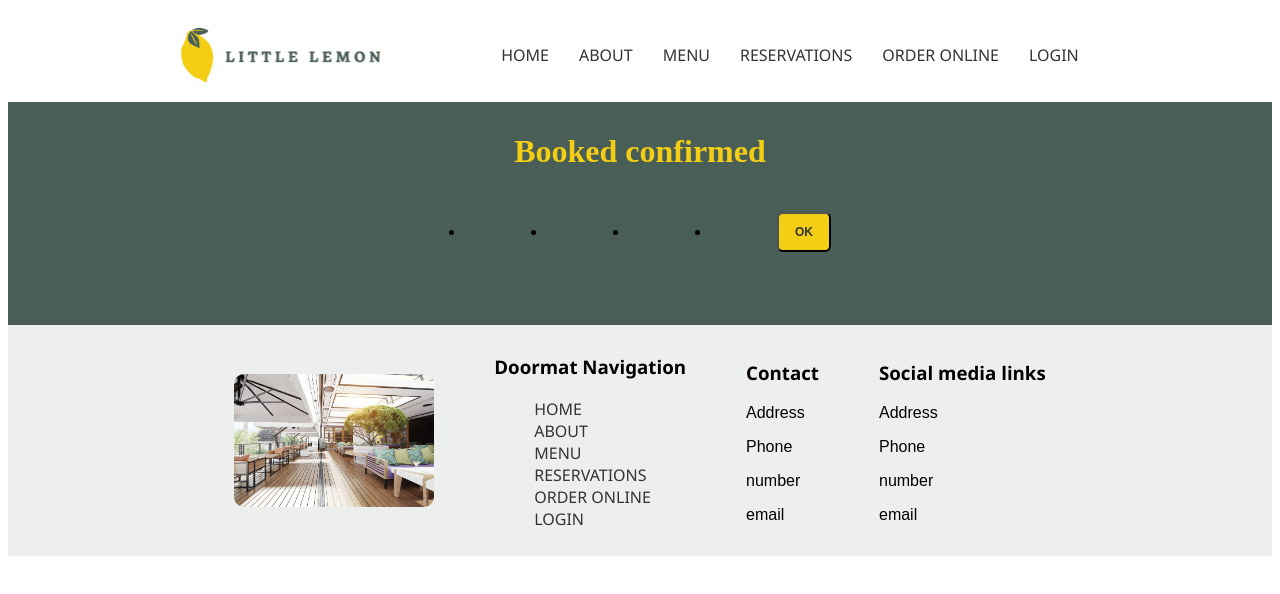
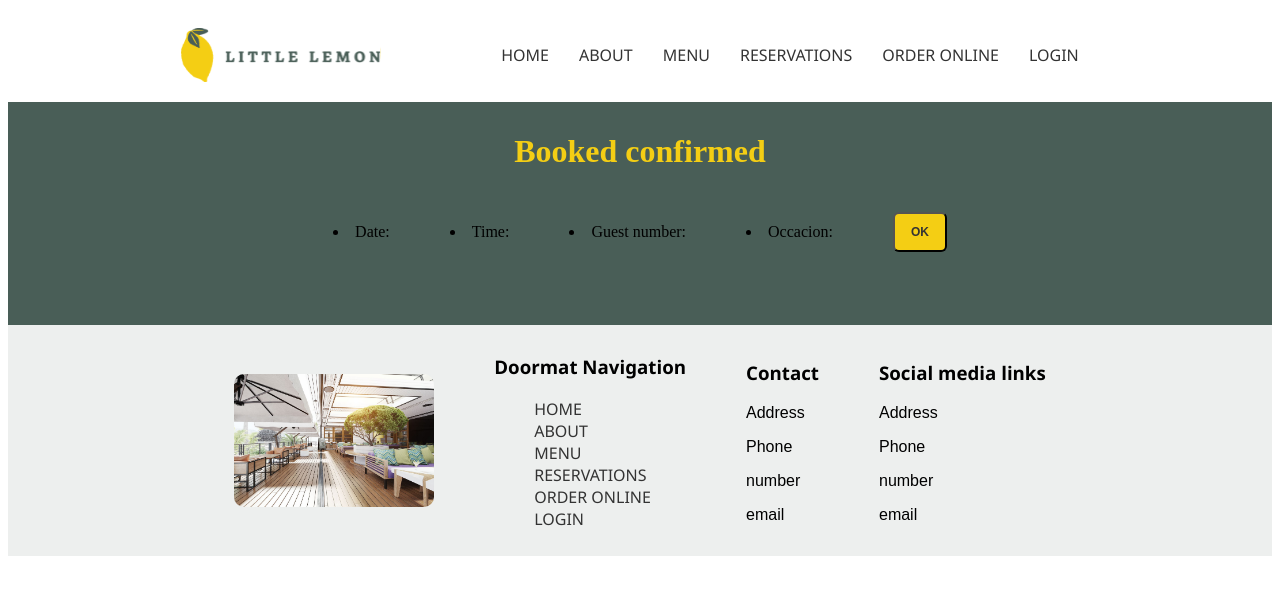
Before and after one commit to alan911001/Little-lemon, a React (Create React App) app: page /confirmed in a window 1280 px wide. Shown: the top 594 px of the page. Built offline with nearby package versions, Linux system fonts and the light colour scheme.

Commit message:
ultima revision

```diff
--- a/src/App.css
+++ b/src/App.css
@@ -27,6 +27,19 @@
 }
 .booking-form {
   padding-bottom: 5%;
+}
+.forminvalid {
+  display: inline-block;
+  cursor: default;
+  padding: 10px 16px;
+  font-size: 12px;
+  font-weight: bold;
+  border-radius: 6px;
+  background-color: var(--highlight_color_b);
+  color: var(--highlight_color_a);
+  height: 40px;
+  vertical-align: middle;
+  text-align: center;
 }
 footer {
   background-color: var(--highlight_color_a);
--- a/src/components/booking/BookingForm.jsx
+++ b/src/components/booking/BookingForm.jsx
@@ -102,7 +102,7 @@ export const BookingForm = ({
           <option value="Anniversary">Anniversary</option>
         </select>
       </div>
-      <button type="submit" disabled={!formValid}>
+      <button type="submit" className={formValid ? "" : "forminvalid"}>
         Make your reservation
       </button>
     </form>
--- a/src/components/booking/ConfirmedBooking .jsx
+++ b/src/components/booking/ConfirmedBooking .jsx
@@ -11,10 +11,10 @@ export const ConfirmedBooking = () => {
         <h1>Booked confirmed</h1>
       </div>
       <div className="container">
-        <li>{date}</li>
-        <li>{time}</li>
-        <li>{guestNumber}</li>
-        <li>{occasion}</li>
+        <li>Date: {date}</li>
+        <li>Time: {time}</li>
+        <li>Guest number: {guestNumber}</li>
+        <li>Occacion: {occasion}</li>
         <button
           aria-label="Return to booking page"
           onClick={() => {
```
